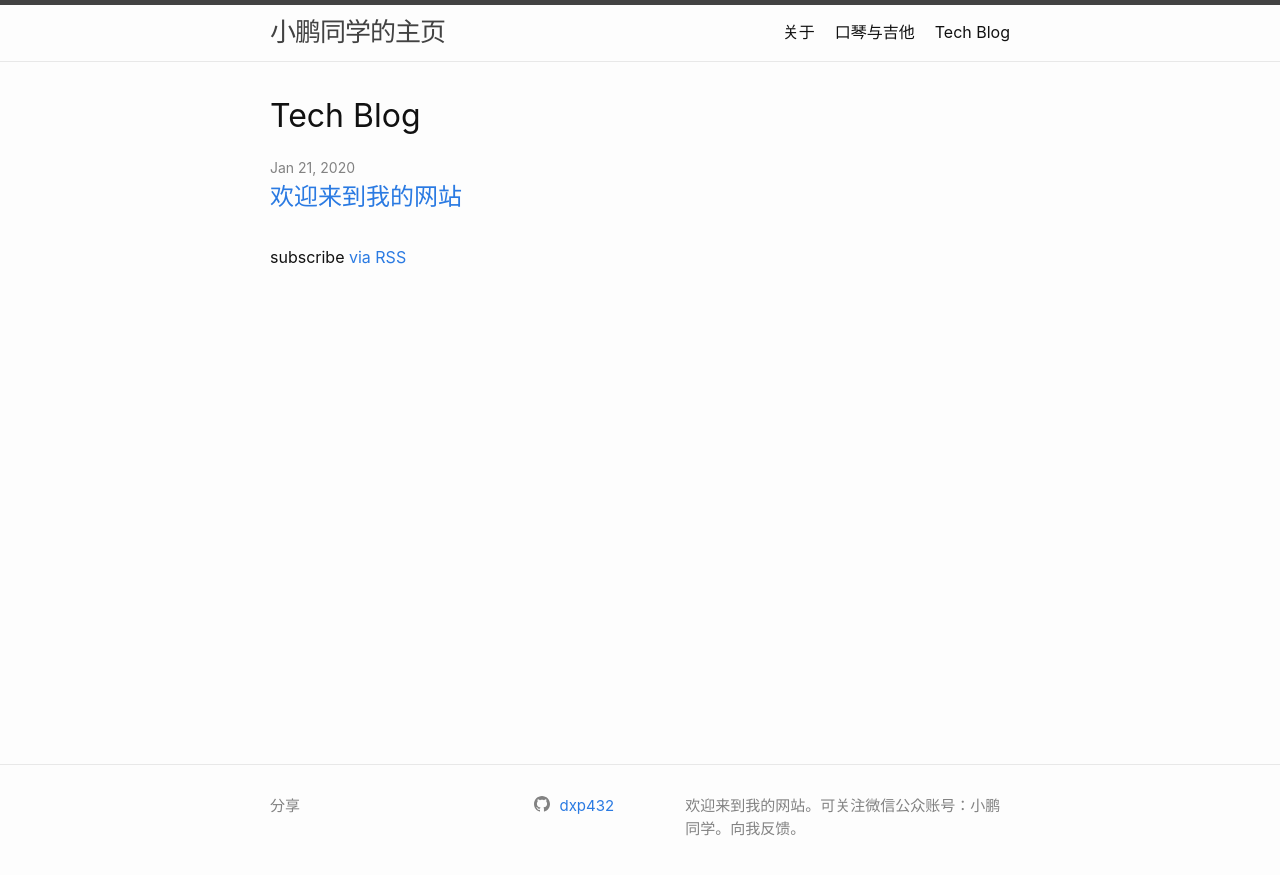
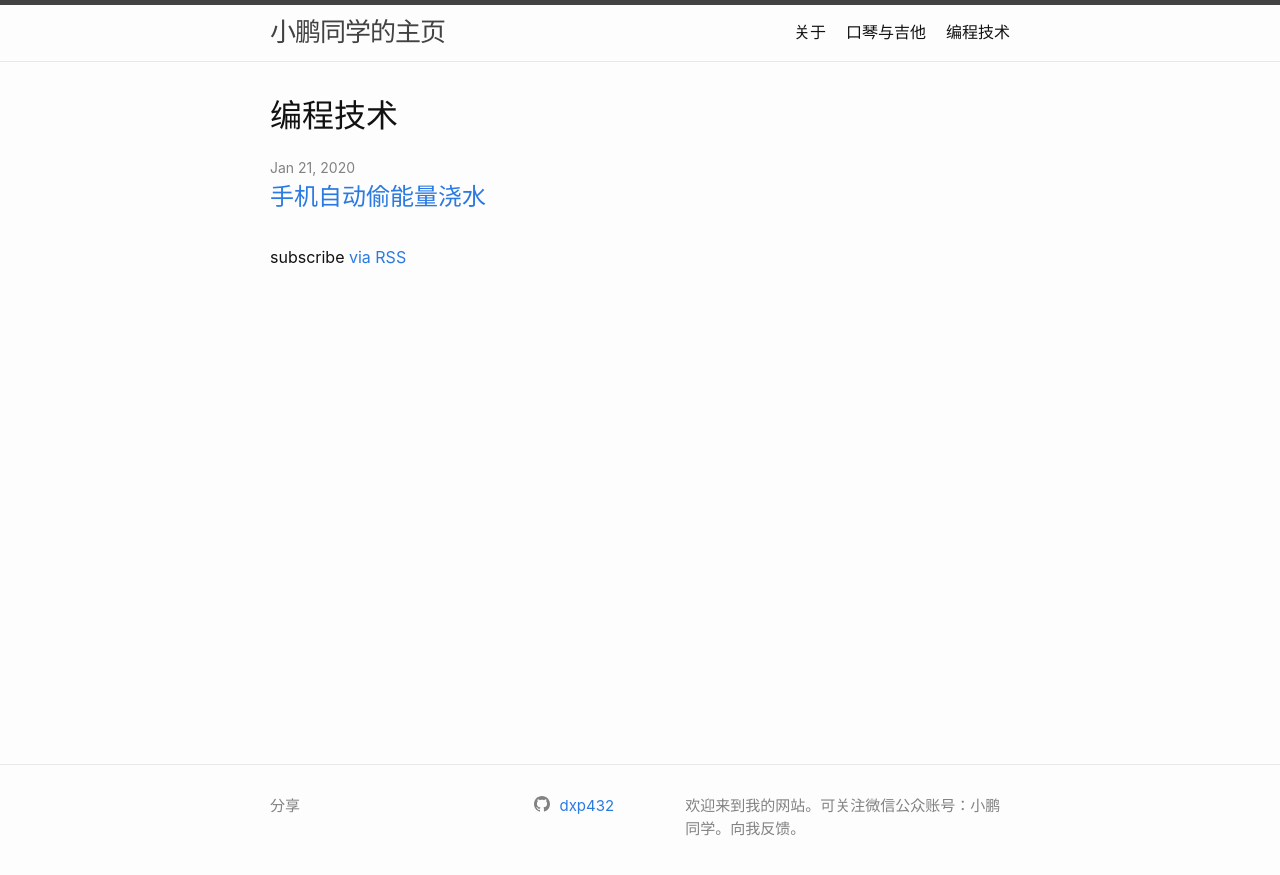
Before and after one commit to dxp432/dxp432.github.io, a Jekyll site: the page built from blog-tech/index.markdown, in a window 1280 px wide. Shown: the top 875 px of the page. Built offline with Jekyll 4.4.1, drawn with Linux system fonts in a browser that asks for light colours.

Commit message:
加入了蚂蚁森林

```diff
--- a/blog-tech/_posts/2020-01-21-my-first-tech-blog.markdown
+++ b/blog-tech/_posts/2020-01-21-my-first-tech-blog.markdown
@@ -1,8 +1,10 @@
 ---
 layout: post
-title:  "欢迎来到我的网站"
+title:  "手机自动偷能量浇水"
 date:   2020-01-21 22:41:10 +0800
 category: Tech
 ---
 
-欢迎来到我的网站，这里可以是我免费共享的地方。
+视频1：
+【python】电脑控制手机自动进行蚂蚁森林偷能量
+<iframe src="http://player.bilibili.com/player.html?aid=583942199&bvid=BV1Qz4y1D7bq&cid=217096246&page=1" scrolling="no" width="800px" height="600px" border="0" frameborder="no" framespacing="0" allowfullscreen="true"> </iframe>
--- a/blog-tech/index.markdown
+++ b/blog-tech/index.markdown
@@ -3,6 +3,6 @@
 # To modify the layout, see https://jekyllrb.com/docs/themes/#overriding-theme-defaults
 
 layout: home-tech
-title: "Tech Blog"
+title: "编程技术"
 categories: Tech
 ---
```
Also changed, not shown: 4 other files.
